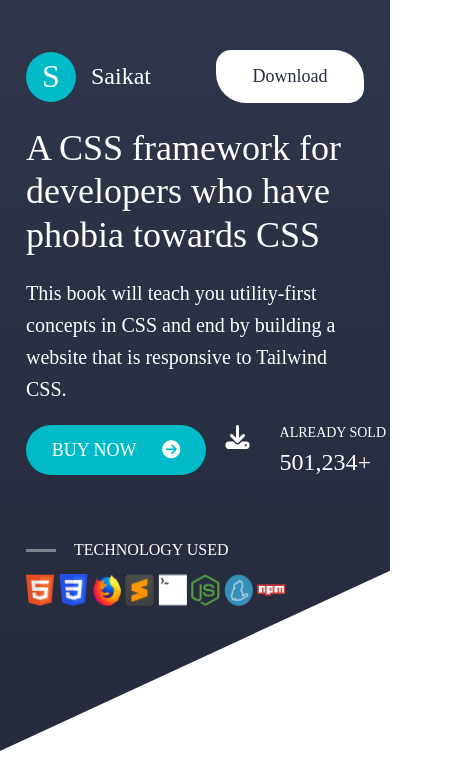
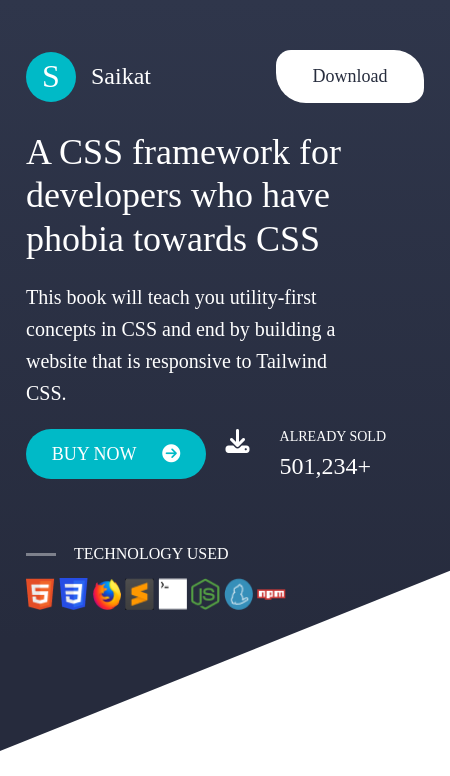
Before and after one commit to root-saikat/book_landing_page, a plain HTML site: page index.html in a window 390 px wide. Shown: the top 776 px of the page, 450 px wide, since content can reach past the window. Drawn offline with nearby package versions, Linux system fonts and the light colour scheme.

Commit message:
min width

```diff
--- a/css.css
+++ b/css.css
@@ -1464,6 +1464,9 @@ color: rgba(255, 255, 255, 0.4);
 
 
 @media screen and (max-width:450px){
+    .container{
+        min-width: 450px;
+    }
     .middle {
         display: none;
     }
```
